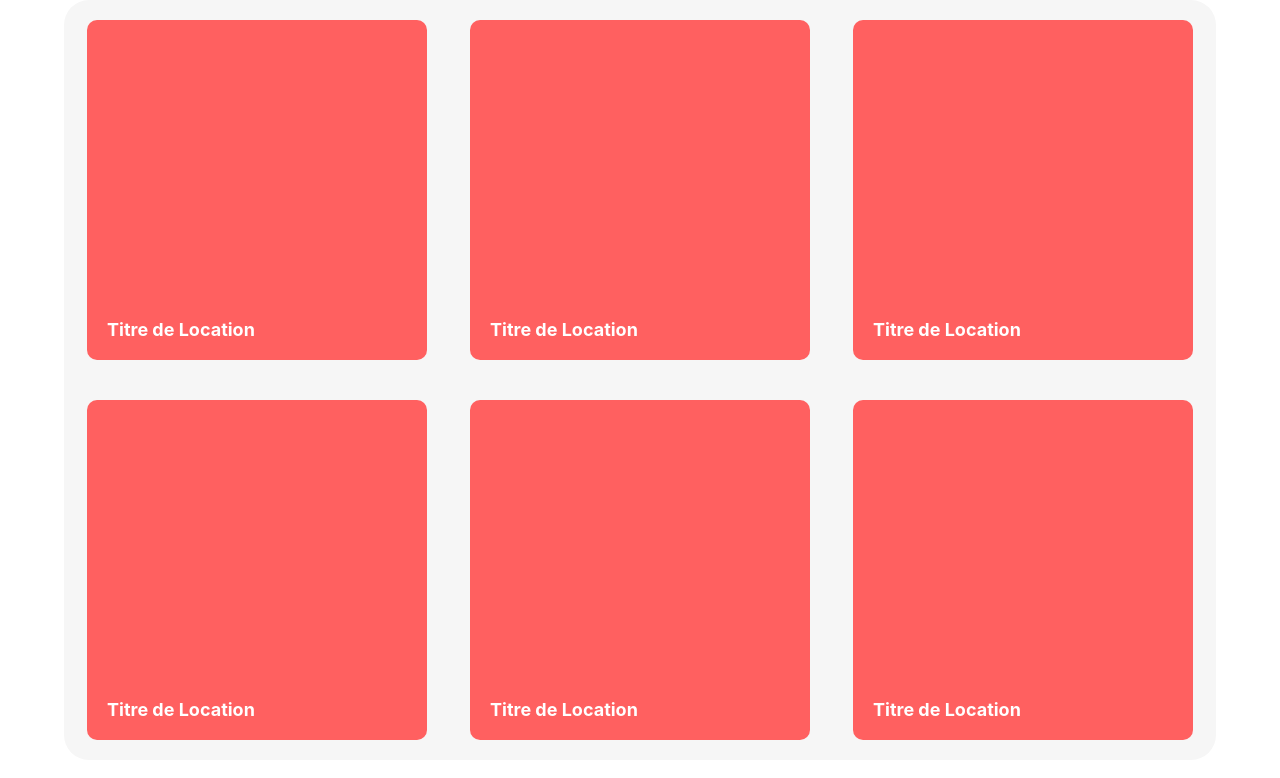
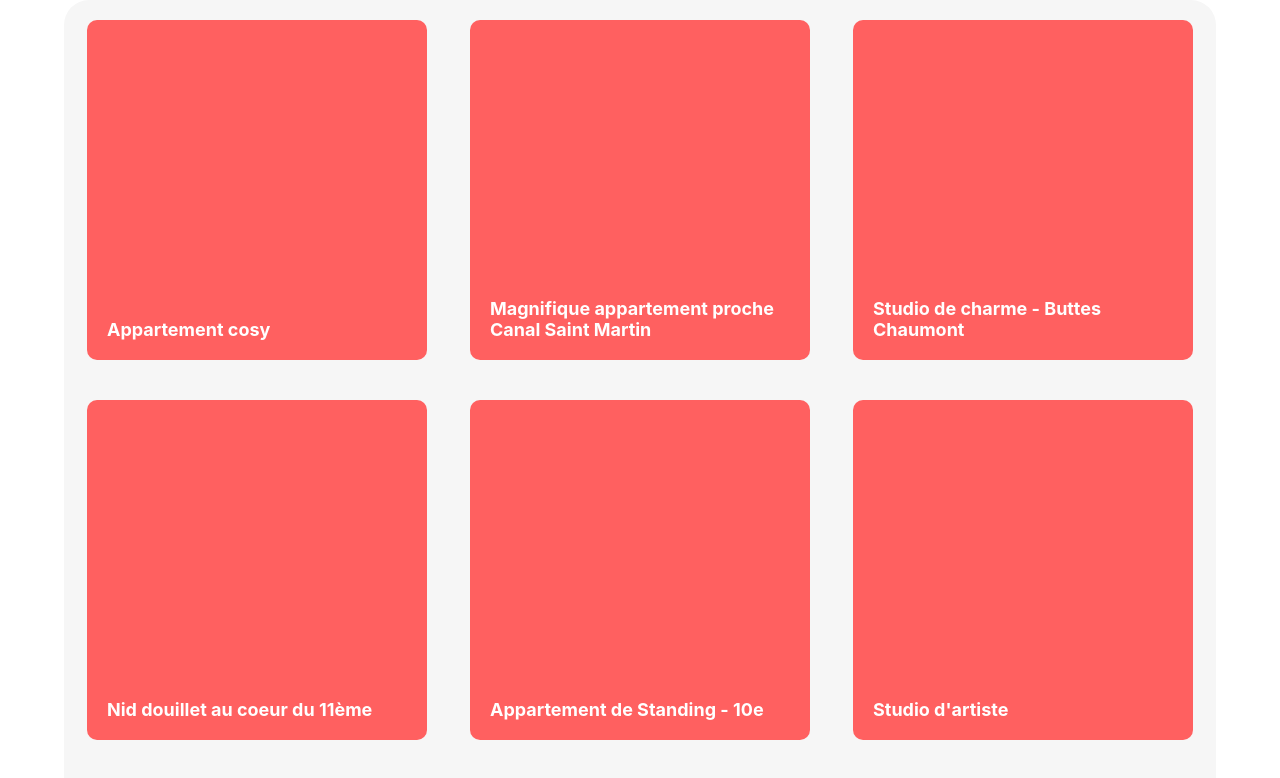
Before and after one commit to Zeldanyan/openclassroom_projet_6, a React (Create React App) app: page / in a window 1280 px wide. Shown: the part 673-1451 px from the top of the page. Built offline with nearby package versions, Linux system fonts and the light colour scheme.

Commit message:
usestate

```diff
--- a/package.json
+++ b/package.json
@@ -6,6 +6,7 @@
     "@testing-library/jest-dom": "^5.17.0",
     "@testing-library/react": "^13.4.0",
     "@testing-library/user-event": "^13.5.0",
+    "axios": "^1.7.2",
     "react": "^18.3.1",
     "react-dom": "^18.3.1",
     "react-router-dom": "^6.24.0",
--- a/src/components/Card.js
+++ b/src/components/Card.js
@@ -1,9 +1,9 @@
 import React from 'react';
 
-const Card = () => {
+const Card = ({ loge }) => {
     return (
         <div className='card'>
-            <p>Titre de Location</p>
+            <p>{loge.title}</p>
         </div>
     );
 };
--- a/src/pages/Home.js
+++ b/src/pages/Home.js
@@ -1,9 +1,19 @@
-import React from 'react';
+import React, { useEffect, useState } from 'react';
 import Banner from '../components/Banner';
 import Footer from '../components/Footer';
 import Card from '../components/Card';
+import axios from 'axios';
 
 const Home = () => {
+
+    const [data, setData] = useState([]);
+    useEffect(() => {
+        axios
+            .get("/logements.json")
+            .then((res) => setData(res.data));
+    }, []);
+    console.log(data);
+
     return (
         <div>
             <Banner />
@@ -12,12 +22,9 @@ const Home = () => {
                     <h1>Chez vous, partout et ailleurs</h1>
                 </div>
                 <div className='Gallery'>
-                    <Card />
-                    <Card />
-                    <Card />
-                    <Card />
-                    <Card />
-                    <Card />
+                    {data.map((loge) => (
+                        <Card key={loge.id} loge={loge} />
+                    ))}
                 </div>
             </main>
             <Footer />
```
Also changed, not shown: public/logements.json (renamed from src/logements.json), 1 other file (tests, documents, lock files or other folders).
